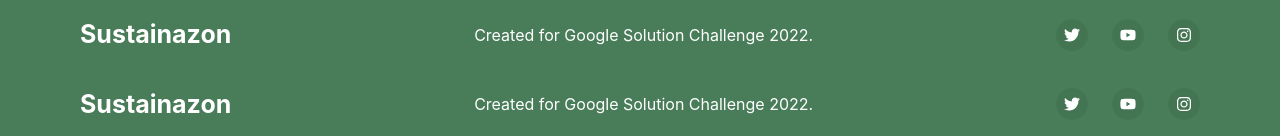
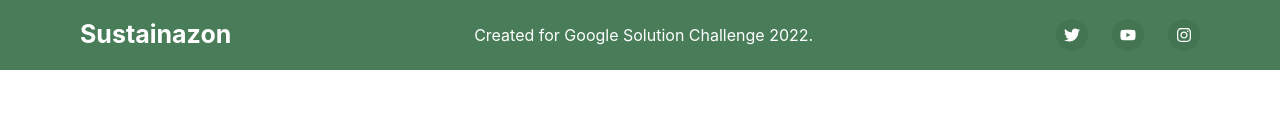
Before and after one commit to GDSCUTM-CommunityProjects/Sustainazon, a React (Create React App) app in the folder client/: page / in a window 1280 px wide. Shown: the part 1359-1495 px from the top of the page. After the commit the page ends 1429 px from the top, so only its background shows below. Built offline with nearby package versions, Linux system fonts and the light colour scheme.

Commit message:
Remove double footer on landing page

```diff
--- a/client/src/App.js
+++ b/client/src/App.js
@@ -24,13 +24,13 @@
                 <>
                   <Navbar2 user={userName} />
                   <SearchResultsPage />
+                  <Footer />
                 </>
               }
             ></Route>
             <Route path={"/featured"} element={<FeaturedPage />}></Route>
             <Route path={"/signup"} element={<SignupPage />}></Route>
           </Routes>
-          <Footer />
         </BrowserRouter>
       </Flex>
     </>
```
